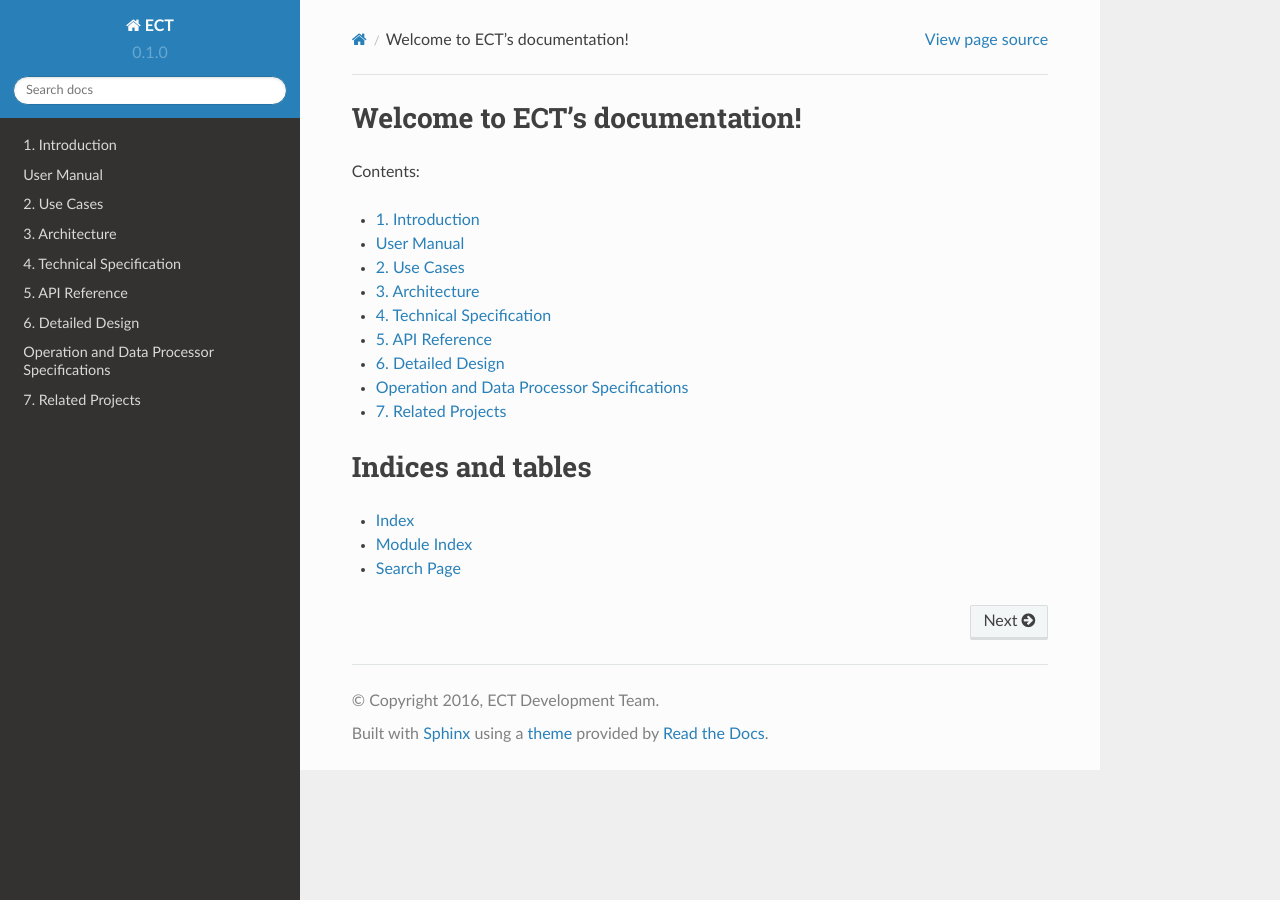
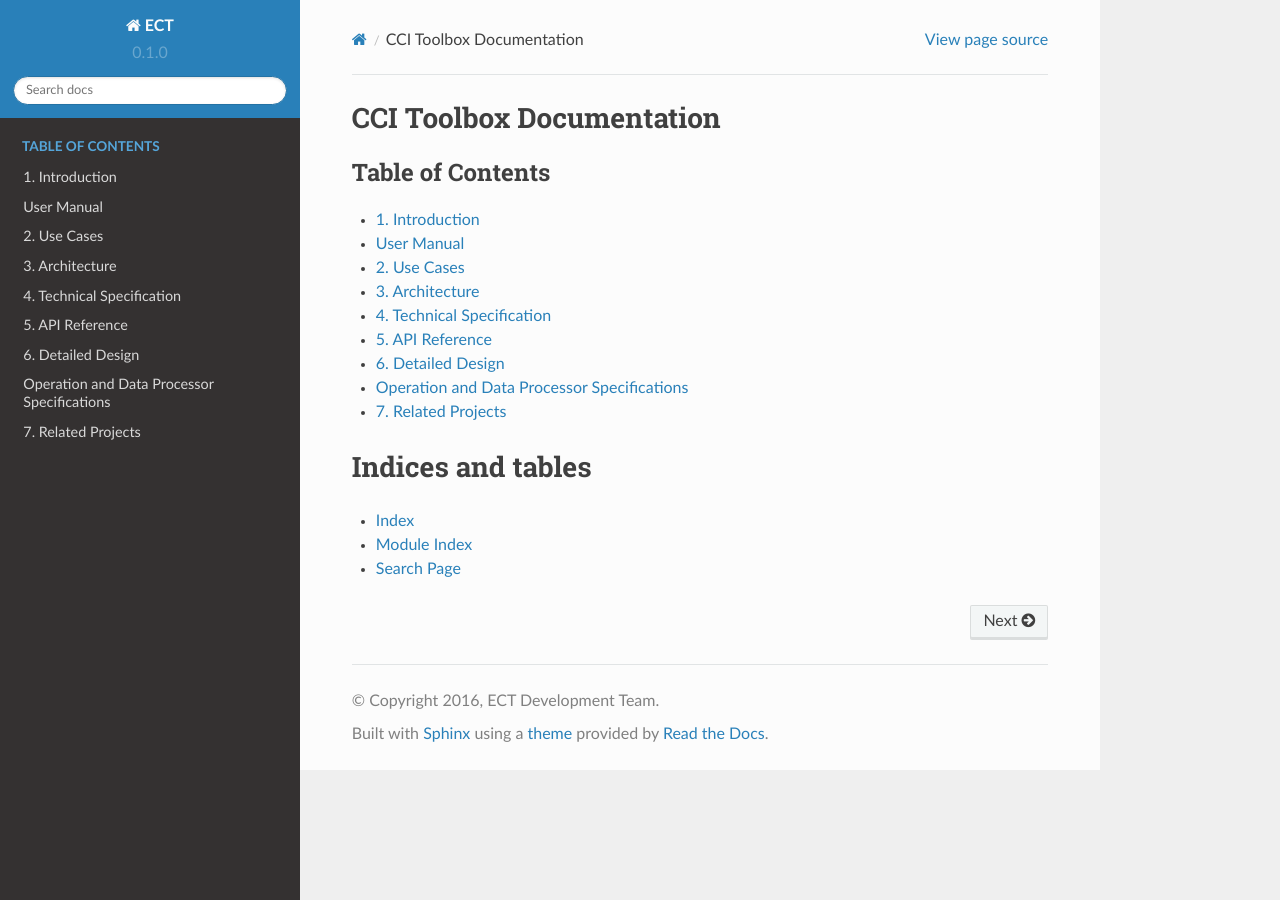
Before and after one commit to CCI-Tools/cate, a Sphinx documentation site: the page built from doc/source/index.rst, in a window 1280 px wide. Built offline with Sphinx 7.4.7 and the Read the Docs theme 2.0.0, drawn with Linux system fonts in a browser that asks for light colours; pages that are not in the unit, such as notebooks, are missing from menus.

Commit message:
updated format

```diff
--- a/doc/source/index.rst
+++ b/doc/source/index.rst
@@ -3,12 +3,11 @@
    You can adapt this file completely to your liking, but it should at least
    contain the root `toctree` directive.
 
-Welcome to ECT's documentation!
-===============================
-
-Contents:
+CCI Toolbox Documentation
+=========================
 
 .. toctree::
+   :caption: Table of Contents
    :maxdepth: 1
    :numbered:
 
```
